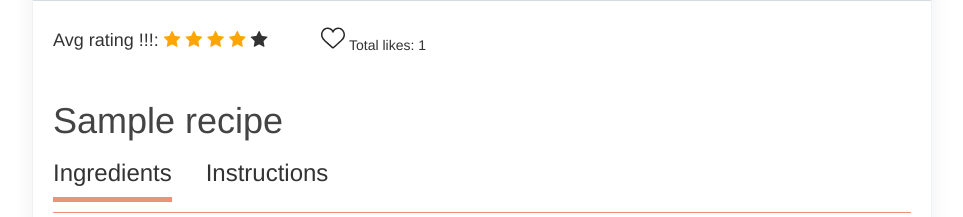
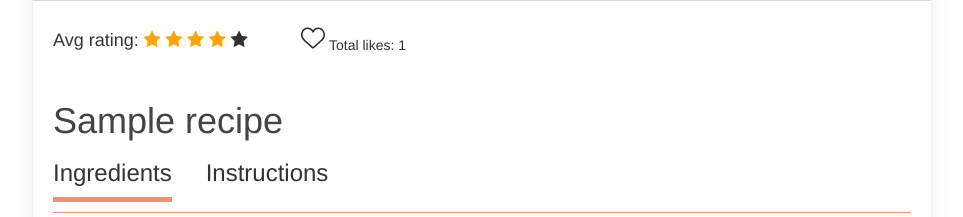
Before and after one commit to dinocom33/mycookbook, a Django app: a page that uses templates/recipes/recipe-details.html in a window 1280 px wide. Shown: the part 582-799 px from the top of the page, without its empty margins (158-1121 px from the left). Run offline with Django 4.2, Linux system fonts and the light colour scheme; tables that the repository leaves empty hold one stand-in row (values such as "Sample post"); grey boxes marked "Sample" are stand-in pictures; some libraries are stand-ins or nearby versions; some web fonts are replaced.

Commit message:
some changes

```diff
--- a/templates/recipes/recipe-details.html
+++ b/templates/recipes/recipe-details.html
@@ -1,7 +1,6 @@
 {% extends 'common/base.html' %}
 {% load crispy_forms_tags %}
 {% load static %}
-
 
 {% block content %}
 
@@ -16,7 +15,7 @@
             </div>>
         {% endif %}
         <div class="recipe-card__body rate-block">
-            <h4 class="card-subtitle heart-right">Avg rating !!!:
+            <h4 class="card-subtitle heart-right">Avg rating:
                 <span class="fa fa-star {% if recipe.average_rating > 0 %} checked {% endif %}"></span>
                 <span class="fa fa-star {% if recipe.average_rating > 1 %} checked {% endif %}"></span>
                 <span class="fa fa-star {% if recipe.average_rating > 2 %} checked {% endif %}"></span>
```
